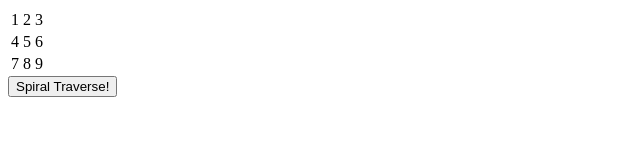
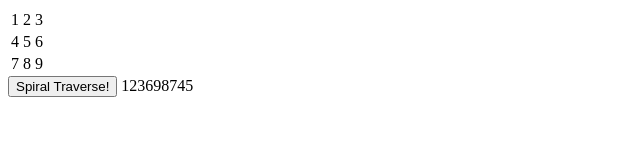
Before and after one commit to jacklee0223/spiralTraversal, a plain HTML site: page index.html in a window 1280 px wide. Both pictures are taken after a click on the button "Spiral Traverse!". Shown: the full height of the page, 0-640 px from the left. Drawn offline with nearby package versions, Linux system fonts and the light colour scheme.

Commit message:
complete writing code

```diff
--- a/index.html
+++ b/index.html
@@ -26,7 +26,7 @@
 			</tr>
 		</tbody>
 	</table>
-	<button type="button" class="btn btn-primary">Spiral Traverse!</button>
+	<button type="button" class="btn btn-primary" id="spiralAction">Spiral Traverse!</button>
 	<script src="./spiralTraversal.js" type="text/javascript" charset="utf-8" async defer></script>
 </body>
 </html>
--- a/spiralTraversal.js
+++ b/spiralTraversal.js
@@ -1,5 +1,5 @@
 const el = $('tbody').children()
-let result = [];
+let matrixInput = [];
 
 for (let i=0; i<el.length; i++) {
 	let temp = [];
@@ -7,44 +7,88 @@ for (let i=0; i<el.length; i++) {
 	for (let j=0; j<el[i].children.length; j++) {
 		temp.push(Number(el[i].children[j].innerHTML));
 	}
-	result.push(temp)
+	matrixInput.push(temp)
 }
 
 spiralTraverse = (matrix) => {
 	// save column length
+	const colLen = matrix[0].length;
 	// save row length
+	const rowLen = matrix.length;
 	// initialize top index at 0
+	let topIdx = 0;
 	// initialize bottom index at row length - 1
+	let botIdx = rowLen - 1;
 	// initialize left index at 0
+	let leftIdx = 0;
 	// initialize right index at column length - 1
+	let rightIdx = colLen - 1;
 	// initialize position at top
+	let position = 'top';
 	// initialize results array
+	let result = [];
 	// initialize temporary loop index
+	let i;
 
 	// while left index is smaller or equal to right index and top index is smaller or equal to bottom index
+	while (leftIdx <= rightIdx && topIdx <= botIdx) {
 		// if position is top
+		if (position === 'top') {
 			// loop through the row at top index from left to right
+			for (i=leftIdx; i<=rightIdx; i++) {
 				// push elemnt to result
+				result.push(matrix[topIdx][i]);
+			}
 			// increment top index
+			topIdx++;
 			// change position to right
+			position = 'right'
+		}
 
 		// if position is right
+		if (position === 'right') {
 			// loop through the column at right index from top to bottom
+			for (i=topIdx; i<=botIdx; i++) {
 				// push elemnt to result
+				result.push(matrix[i][rightIdx]);
+			}
 			// decrement right index
+			rightIdx--;
 			// change position to bottom
+			position = 'bottom'
+		}
 
 		// if position is bottom
+		if (position === 'bottom') {
 			// loop through the row at bottom index from right to left
+			for (i=rightIdx; i>=leftIdx; i--) {
 				// push elemnt to result
+				result.push(matrix[botIdx][i]);
+			}
 			// decrement bottom index
+			botIdx--;
 			// change position to left
+			position = 'left'
+		}
 
 		// if position is left
+		if (position === 'left') {
 			// loop through the column at left index from bottom to top
+			for (i=botIdx; i>=topIdx; i--) {
 				// push elemnt to result
+				result.push(matrix[i][leftIdx]);
+			}
 			// increment left index
+			leftIdx++;
 			// change position to top
+			position = 'top';
+		}
+	}
 
-	// return result
+	return result;
 }
+
+$('#spiralAction').click(function() {
+	const output = spiralTraverse(matrixInput);
+	$(this).parent().append(output)
+})
```
Lines whose indentation alone changed are shown as unchanged.
